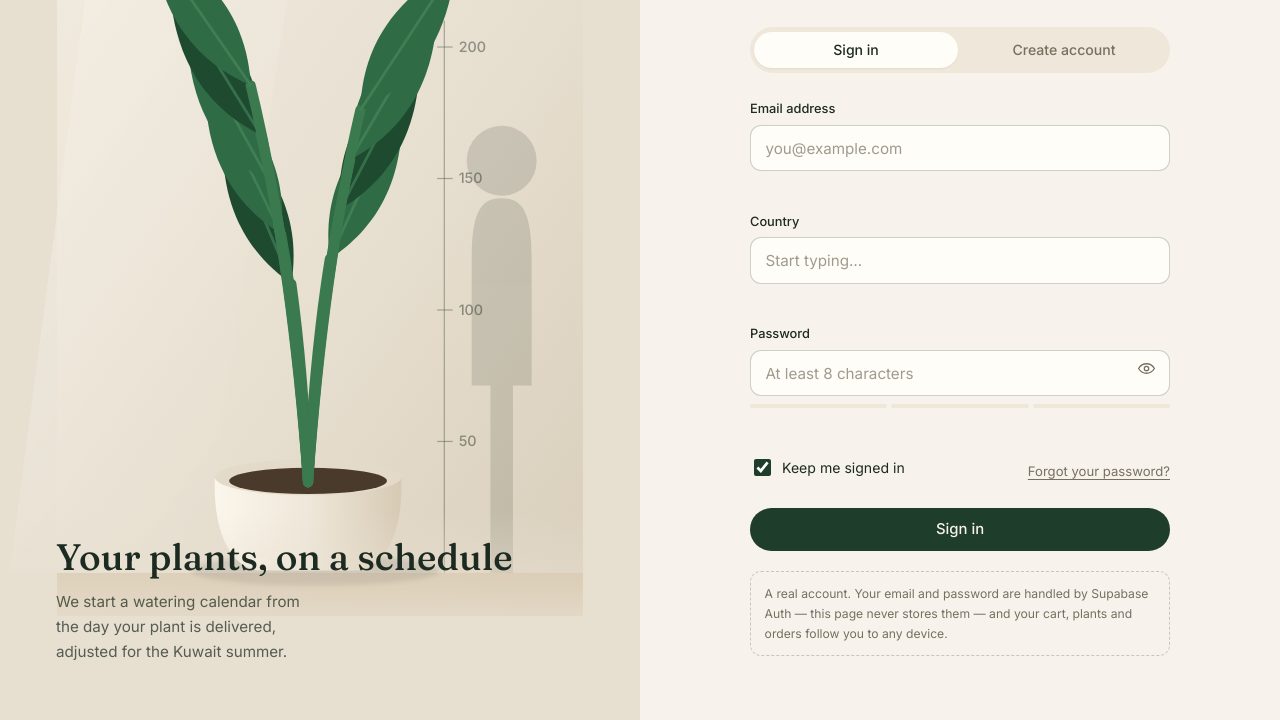
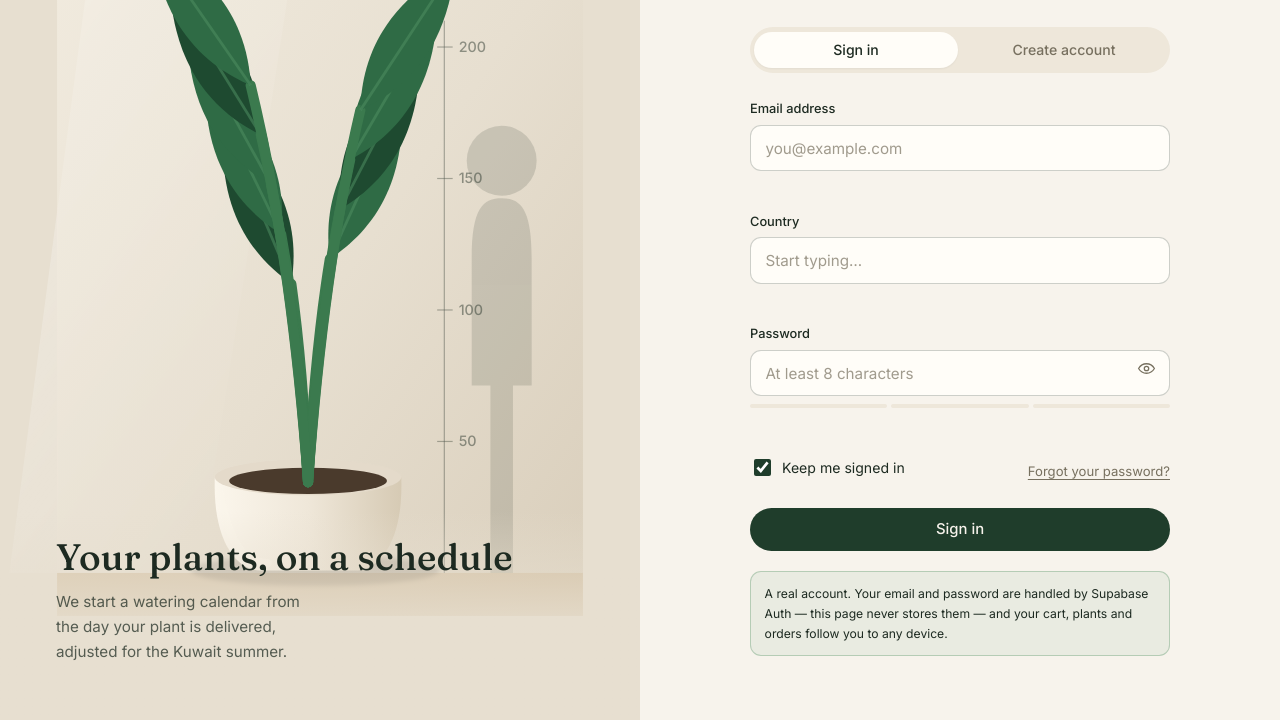
Before and after one commit to t054169coded/nabta-shop, a plain HTML site: page login.html in a window 1280 px wide. Shown: the part 224-944 px from the top of the page. Drawn offline with nearby package versions, Linux system fonts and the light colour scheme; no server answers.

Commit message:
Mark a real account differently from the local-only fallback

```diff
--- a/css/styles.css
+++ b/css/styles.css
@@ -741,6 +741,14 @@ a.sr-only:focus-visible {
   margin-block-start: 1.3rem; font-size: .76rem; color: var(--muted);
   padding: .7rem .85rem; border: 1px dashed var(--line-strong); border-radius: var(--radius-s);
 }
+/* Real accounts get a solid, reassuring border; the local-only fallback keeps
+   the dashed "this is a stand-in" look. */
+.auth__note--live {
+  border-style: solid;
+  border-color: color-mix(in srgb, var(--leaf-3) 34%, transparent);
+  background: color-mix(in srgb, var(--leaf-3) 8%, transparent);
+  color: var(--ink);
+}
 #signed-in {
   display: flex; align-items: center; gap: 1rem; justify-content: space-between;
   padding: .9rem 1.1rem; margin-block-end: 1.6rem;
```
